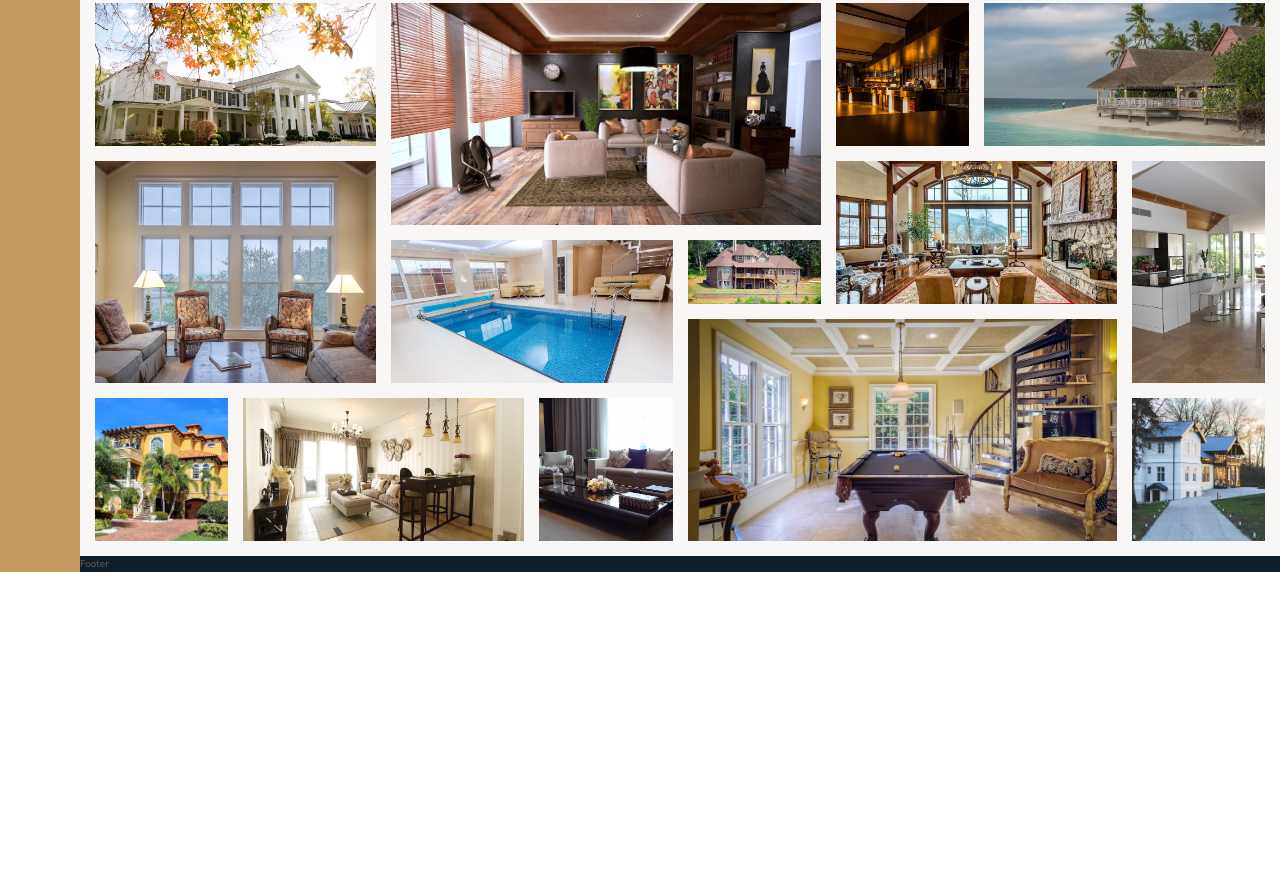
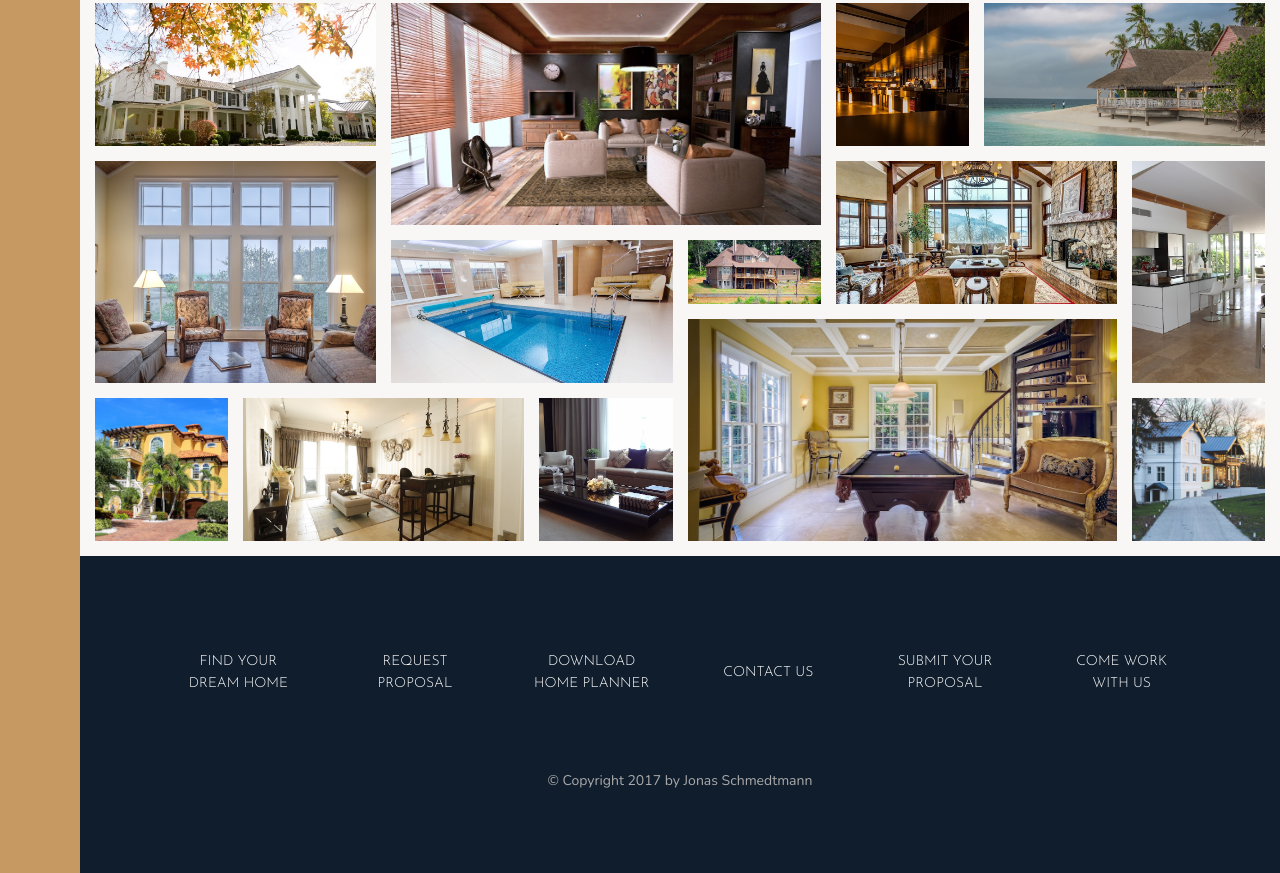
Before and after one commit to gerasimosgakis/nexter, a website: page index.html in a window 1280 px wide. Shown: the part 3168-4041 px from the top of the page. Before the commit the page ends 3740 px from the top, so only its background shows below. Drawn offline with nearby package versions, Linux system fonts and the light colour scheme.

Commit message:
build the footer

```diff
--- a/index.html
+++ b/index.html
@@ -350,6 +350,28 @@
       </figure>
     </section>
 
-    <footer class="footer">Footer</footer>
+    <footer class="footer">
+      <ul class="nav">
+        <li class="nav__item">
+          <a href="#" class="nav__link">Find your dream home</a>
+        </li>
+        <li class="nav__item">
+          <a href="#" class="nav__link">Request proposal</a>
+        </li>
+        <li class="nav__item">
+          <a href="#" class="nav__link">Download home planner</a>
+        </li>
+        <li class="nav__item">
+          <a href="#" class="nav__link">Contact us</a>
+        </li>
+        <li class="nav__item">
+          <a href="#" class="nav__link">Submit your proposal</a>
+        </li>
+        <li class="nav__item">
+          <a href="#" class="nav__link">Come work with us</a>
+        </li>
+      </ul>
+      <p class="copyright">&copy; Copyright 2017 by Jonas Schmedtmann</p>
+    </footer>
   </body>
 </html>
--- a/sass/_footer.scss
+++ b/sass/_footer.scss
@@ -1,4 +1,43 @@
 .footer {
   background-color: $color-secondary;
   grid-column: full-start / full-end;
+  padding: 8rem;
 }
+
+.nav {
+  list-style: none;
+
+  display: grid;
+  grid-template-columns: repeat(auto-fit, minmax(15rem, 1fr));
+  grid-gap: 2rem;
+  align-items: center;
+
+  &__link:link,
+  &__link:visited {
+    font-size: 1.4rem;
+    color: #fff;
+    text-decoration: none;
+    font-family: $font-display;
+    text-transform: uppercase;
+    text-align: center;
+    padding: 1.5rem;
+    display: block;
+    transition: all 0.2s;
+  }
+
+  &__link:hover,
+  &__link:active {
+    background-color: rgba(#fff, 0.05);
+    transform: translateY(-3px);
+  }
+}
+
+.copyright {
+  font-size: 1.4rem;
+  color: $color-grey-light-2;
+  margin-top: 6rem;
+  margin-right: auto;
+  margin-left: auto;
+  text-align: center;
+  width: 70%;
+}
```
Also changed, not shown: css/style.css.
